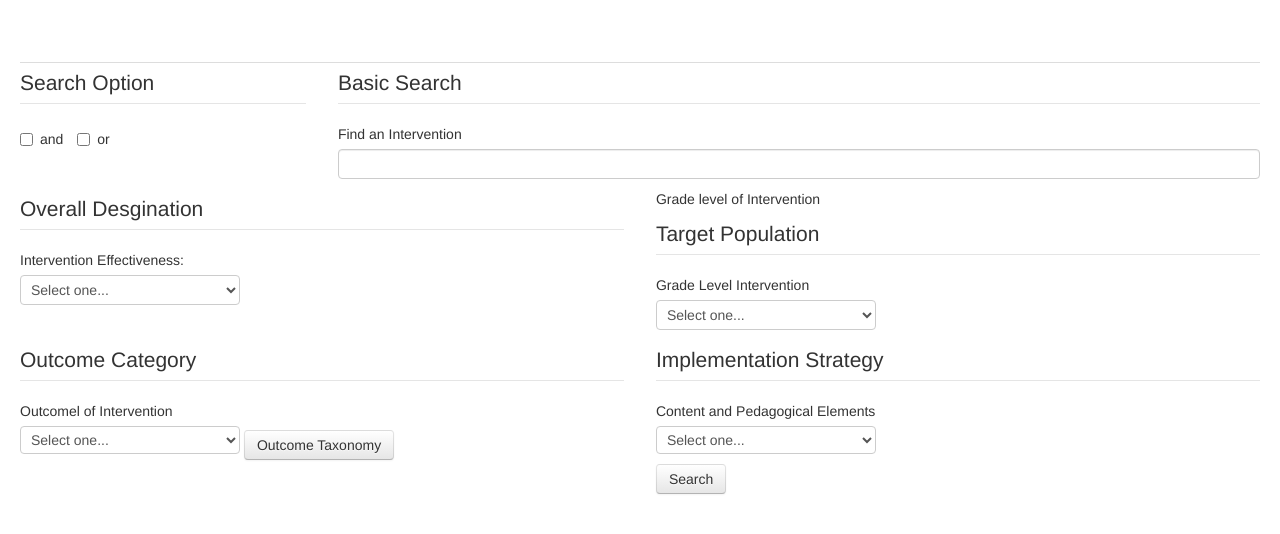
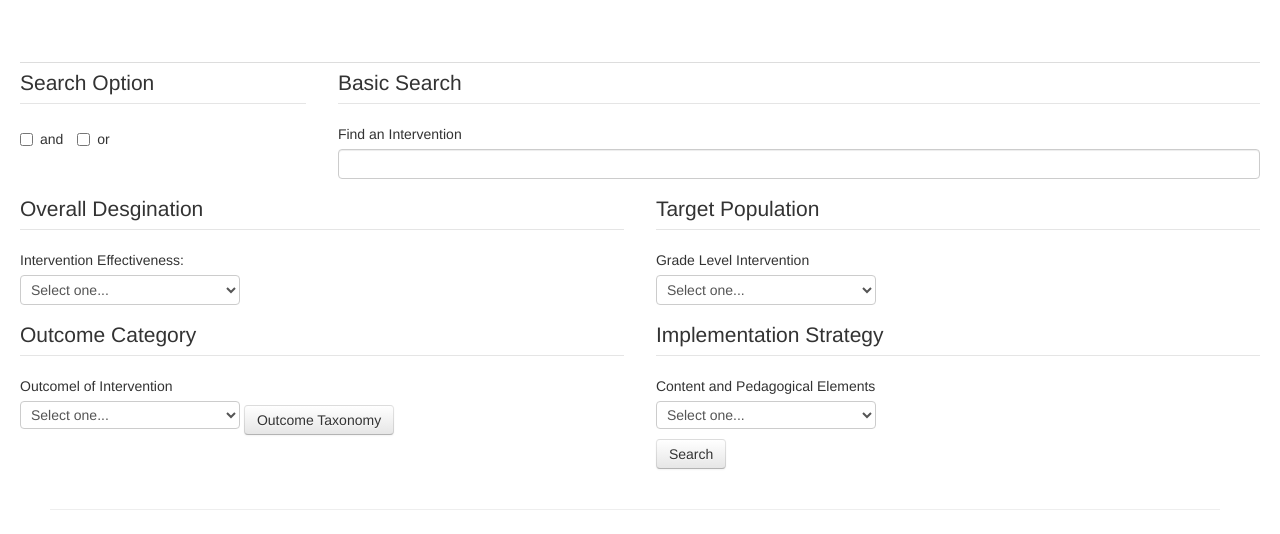
Before and after one commit to pbetts1/wwce-online, a CodeIgniter app: page /index.php/advanced/index in a window 1280 px wide. Shown: the part 230-764 px from the top of the page. Run offline with CodeIgniter, Linux system fonts and the light colour scheme; some libraries are stand-ins or nearby versions.

Commit message:
more form

```diff
--- a/application/views/advanced_view.php
+++ b/application/views/advanced_view.php
@@ -59,7 +59,6 @@
 
 				<section class="span6">
 
-							<label>Grade level of Intervention</label>
 							<?php
 							echo form_fieldset('Target Population');
 							echo form_label('Grade Level Intervention');
```
